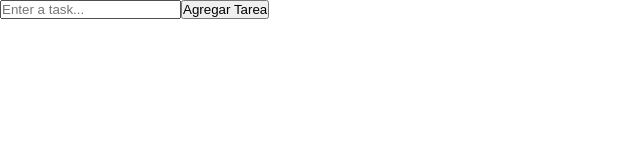
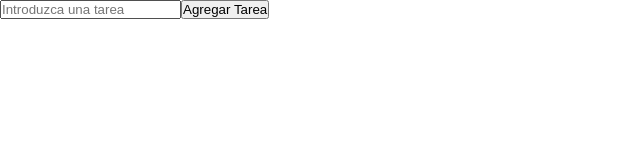
Before and after one commit to Kamv13/tareasapp, a Next.js app: page /Components/TaskInput in a window 1280 px wide. Shown: the top 160 px of the page, without its empty margins (0-640 px from the left). Built offline with nearby package versions, Linux system fonts and the light colour scheme.

Commit message:
mas cambios de idiome por autocompletacion

```diff
--- a/pages/Components/TaskInput.tsx
+++ b/pages/Components/TaskInput.tsx
@@ -17,7 +17,7 @@ export default function TaskInput() {
       <input
         type="text"
         className="form-control"
-        placeholder="Enter a task..."
+        placeholder="Introduzca una tarea"
         value={task}
         onChange={(e) => setTask(e.target.value)}
       />
```
